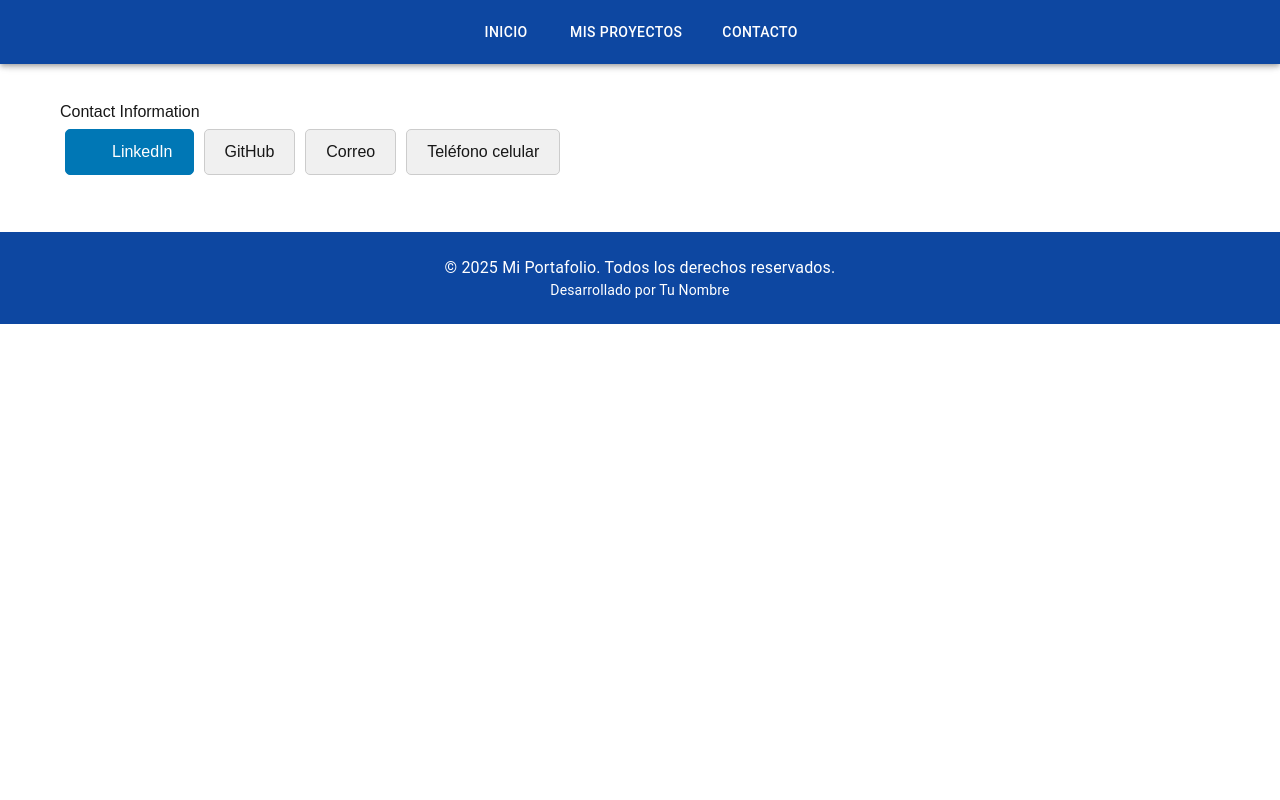
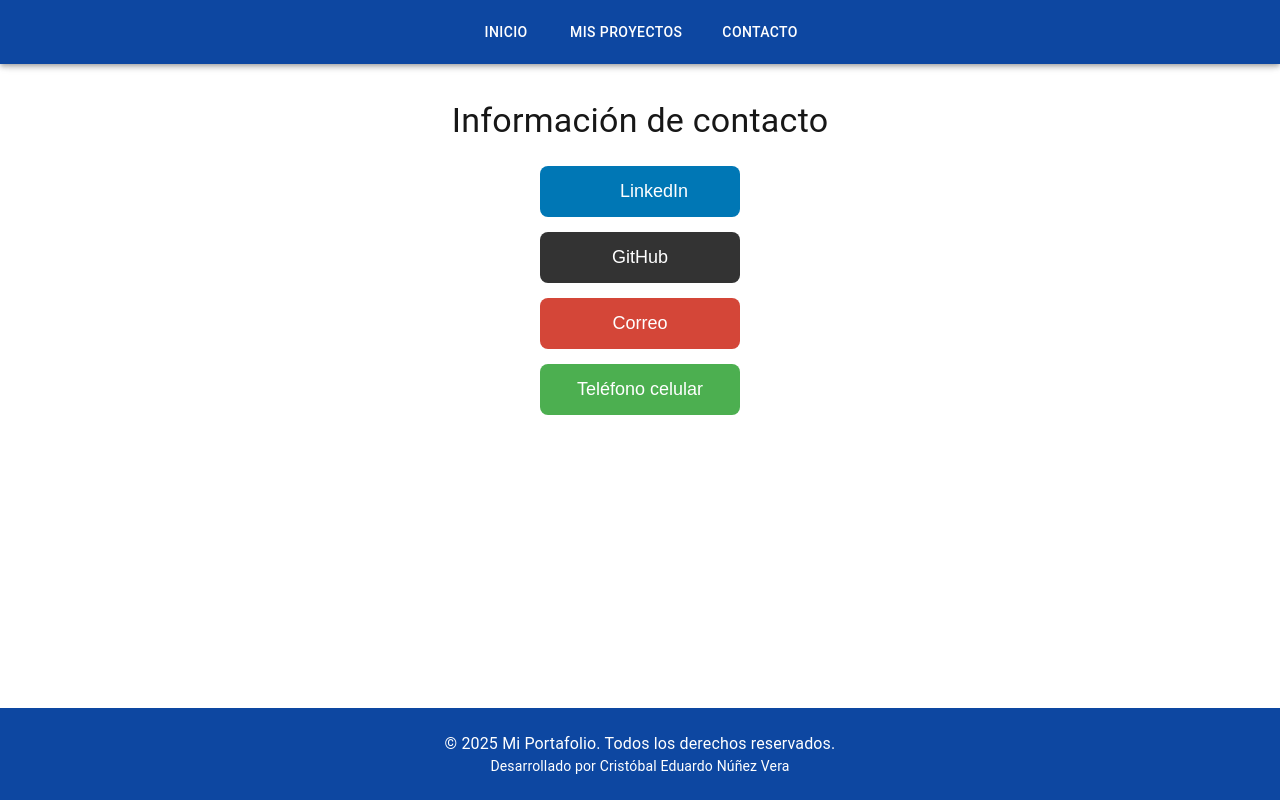
Before and after one commit to totonunez/mi-portafolio, a Next.js app: page /contacto in a window 1280 px wide. Built offline with nearby package versions, Linux system fonts and the light colour scheme.

Commit message:
add styles, landing home, contactos and project view

```diff
--- a/src/app/components/Footer.tsx
+++ b/src/app/components/Footer.tsx
@@ -9,8 +9,8 @@ export default function Footer() {
         </Typography>
         <Typography variant="body2">
           Desarrollado por{" "}
-          <Link href="https://tuportafolio.com" color="inherit" underline="hover">
-            Tu Nombre
+          <Link href="https://atreusocean.com" color="inherit" underline="hover">
+            Cristóbal Eduardo Núñez Vera
           </Link>
         </Typography>
       </Container>
--- a/src/app/components/ProyectoCard.js
+++ /dev/null
@@ -1,11 +0,0 @@
-import Link from "next/link";
-
-export default function ProyectoCard({ proyecto }) {
-  return (
-    <div className="card">
-      <h2>{proyecto.nombre}</h2>
-      <p>{proyecto.descripcion}</p>
-      <Link href={`/proyectos/${proyecto.id}`}>Ver más</Link>
-    </div>
-  );
-}
--- /dev/null
+++ b/src/app/components/ProyectoCard.tsx
@@ -0,0 +1,26 @@
+import Link from "next/link";
+
+interface Proyecto {
+  id: string;
+  nombre: string;
+  descripcion: string;
+}
+
+interface ProyectoCardProps {
+  proyecto: Proyecto;
+}
+
+export default function ProyectoCard({ proyecto }: ProyectoCardProps) {
+  return (
+    <div className="bg-gradient-to-br from-gray-800 via-[#5C4033] to-[#1E3A8A] rounded-2xl shadow-lg p-6 w-80 text-white transform transition duration-300 hover:scale-105">
+      <h2 className="text-2xl font-bold mb-2">{proyecto.nombre}</h2>
+      <p className="text-gray-300 mb-4">{proyecto.descripcion}</p>
+      <Link
+        href={`/proyectos/${proyecto.id}`}
+        className="inline-block bg-white text-[#1E3A8A] font-semibold py-2 px-4 rounded-lg transition duration-300 hover:bg-gray-300"
+      >
+        Ver más
+      </Link>
+    </div>
+  );
+}
--- a/src/app/contacto/page.tsx
+++ b/src/app/contacto/page.tsx
@@ -1,5 +1,6 @@
 // src/components/Contact.tsx
 'use client'
+import { Typography} from "@mui/material";
 
 const buttonStyle = {
   padding: '10px 20px',
@@ -34,17 +35,35 @@ const iconStyle = {
 export default function Contact(){
 
   return (
-    <div style={{ padding: '20px', fontFamily: 'Arial, sans-serif' }}>
-      <h2>Contact Information</h2>
-      <ul style={{ listStyleType: 'none', padding: 0, display:'flex' }}>
+    <div style={{ padding: '20px', fontFamily: 'Arial, sans-serif', textAlign: 'center' }}>
+      <Typography variant="h4" textAlign="center" mb={3}>Información de contacto</Typography>
+      <ul style={{
+        listStyleType: 'none',
+        padding: 0,
+        display: 'flex',
+        flexDirection: 'column',
+        alignItems: 'center',
+        gap: '15px' // Espaciado entre botones
+      }}>
         <li>
           <a
             href="https://www.linkedin.com/in/cristobalnunezvera/"
             target="_blank"
             rel="noopener noreferrer"
-            style={LinkedinStyle}
+            style={{
+              display: 'flex',
+              alignItems: 'center',
+              justifyContent: 'center',
+              width: '200px',
+              padding: '12px',
+              fontSize: '18px',
+              backgroundColor: '#0077B5',
+              color: 'white',
+              textDecoration: 'none',
+              borderRadius: '8px'
+            }}
           >
-            <i className="fa fa-linkedin" style={iconStyle}></i>LinkedIn
+            <i className="fa fa-linkedin" style={{ marginRight: '10px' }}></i> LinkedIn
           </a>
         </li>
         <li>
@@ -52,22 +71,56 @@ export default function Contact(){
             href="https://github.com/totonunez"
             target="_blank"
             rel="noopener noreferrer"
-            style={buttonStyle}
+            style={{
+              display: 'flex',
+              alignItems: 'center',
+              justifyContent: 'center',
+              width: '200px',
+              padding: '12px',
+              fontSize: '18px',
+              backgroundColor: '#333',
+              color: 'white',
+              textDecoration: 'none',
+              borderRadius: '8px'
+            }}
           >
             GitHub
           </a>
         </li>
         <li>
-          <a href="mailto:cristobalnunezvera@gmail.com" style={buttonStyle}>
+          <a href="mailto:cristobalnunezvera@gmail.com" style={{
+            display: 'flex',
+            alignItems: 'center',
+            justifyContent: 'center',
+            width: '200px',
+            padding: '12px',
+            fontSize: '18px',
+            backgroundColor: '#D44638',
+            color: 'white',
+            textDecoration: 'none',
+            borderRadius: '8px'
+          }}>
             Correo
           </a>
         </li>
         <li>
-          <a href="tel:+56990369590" style={buttonStyle}>
+          <a href="tel:+56990369590" style={{
+            display: 'flex',
+            alignItems: 'center',
+            justifyContent: 'center',
+            width: '200px',
+            padding: '12px',
+            fontSize: '18px',
+            backgroundColor: '#4CAF50',
+            color: 'white',
+            textDecoration: 'none',
+            borderRadius: '8px'
+          }}>
             Teléfono celular
           </a>
         </li>
       </ul>
     </div>
+
   );
 }
--- a/src/app/layout.tsx
+++ b/src/app/layout.tsx
@@ -15,11 +15,14 @@ export default function RootLayout({ children }: { children: React.ReactNode })
           href="https://cdnjs.cloudflare.com/ajax/libs/font-awesome/5.15.4/css/all.min.css"
         />
       </Head>
-      <body>
-        <Navbar/>
-        <Container>{children}</Container>
-        <Footerr></Footerr>
+      <body className="min-h-screen flex flex-col">
+        <Navbar />
+        <main className="flex-1">
+          <Container>{children}</Container>
+        </main>
+        <Footerr />
       </body>
+
     </html>
   );
 }
--- a/src/app/page.tsx
+++ b/src/app/page.tsx
@@ -23,10 +23,28 @@ const blogPosts = [
 export default function Home() {
   return (
     <div>
-      <h1>Bienvenido a mi portafolio</h1>
-      <p>Explora mis proyectos</p>
-      <Link href="/proyectos">Ver Proyectos</Link>
-            {/* Sección de Proyectos que se vienen */}
+      <div
+        className="h-screen w-full flex flex-col items-center justify-center text-center bg-cover bg-center relative"
+        style={{ backgroundImage: "url('./images/landinghome.jpg')" }}
+      >
+
+        {/* Contenido */}
+        <div className="relative z-10 text-white px-6">
+          <h1 className="text-4xl md:text-6xl font-bold mb-4">
+            Bienvenido a mi portafolio
+          </h1>
+          <p className="text-lg md:text-xl text-gray-300 mb-6">
+            Explora mis proyectos y descubre mi trabajo
+          </p>
+          <Link
+            href="/proyectos"
+            className="bg-gradient-to-br from-gray-800 via-[#5C4033] to-[#1E3A8A] rounded-2xl shadow-lg p-6 w-8 text-white transform transition duration-300 hover:scale-300"
+          >
+            Ver Proyectos
+          </Link>
+        </div>
+      </div>
+      {/* Sección de Proyectos que se vienen */}
       <Box my={5}>
         <Typography variant="h4" textAlign="center" mb={3}>Proyectos que se vienen</Typography>
         <ul>
--- a/src/app/proyectos/page.tsx
+++ b/src/app/proyectos/page.tsx
@@ -11,12 +11,13 @@ export default function ProyectosPage() {
             Mis Proyectos
         </Typography>
 
-        <div className="grid">
+        <div className="grid grid-cols-1 md:grid-cols-2 gap-6 justify-items-center">
         {proyectos.map((proyecto) => (
             <ProyectoCard key={proyecto.id} proyecto={proyecto} />
         ))}
         </div>
 
+
         </div>
     );
 }
```
Also changed, not shown: public/images/landinghome.jpg (added).
